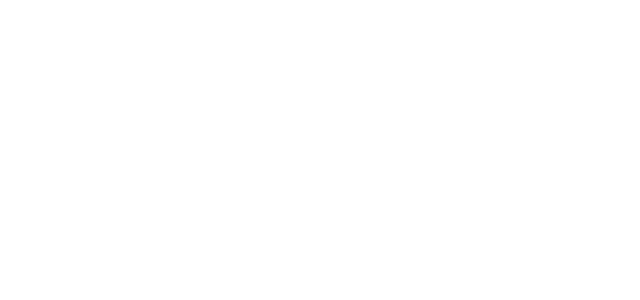
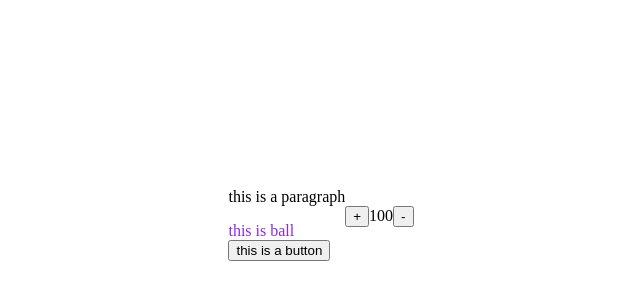
Before and after one commit to sselvaorg/GameBang, a React (Vite) app: page /todo in a window 1280 px wide. Before the commit this address had no page. Shown: the part 192-492 px from the top of the page, without its empty margins (327-967 px from the left). Built offline with nearby package versions, Linux system fonts and the light colour scheme.

Commit message:
third commit

```diff
--- a/src/App.jsx
+++ b/src/App.jsx
@@ -2,6 +2,8 @@
 import {BrowserRouter as Router, Routes, Route} from 'react-router-dom';
 
 import Library from './Pages/Library';
+import Home from './Pages/Home';
+import Todo from '../src/Pages/Todo';
 
 function App(){
   return (
@@ -9,6 +11,8 @@
       <Router>
         <Routes>
           <Route path="lib" element={<Library/>} />
+          <Route path="home" element={<Home/>}/>
+          <Route path="todo" element={<Todo/>} />
         </Routes>
       </Router>
       </>
--- a/src/Pages/Home.jsx
+++ b/src/Pages/Home.jsx
@@ -1 +1,8 @@
 import React from "react";
+
+function Home(){
+    return(
+        <h1>header</h1>
+    )
+}
+export default Home;
--- /dev/null
+++ b/src/Pages/Todo.jsx
@@ -0,0 +1,51 @@
+import { Flex } from "antd";
+import React from "react";
+import { useState } from "react";
+
+function Todo(){
+
+    // const handleChange=(e)=>{
+    //     console.log(e.target.innerText)
+    // }
+
+    const handleClick2=(value)=>{
+        console.log(`thanks for the change ${value}`)
+    }
+
+    const [count,setCount] = useState(100)
+    const [int,setInt] = useState(1)
+
+    function handleInc(){
+        setCount((precount)=>{return precount + 1})
+    }
+
+    function handleDec(){
+        setCount((precount)=>{return precount - 1})
+    }
+    const name = ['alphabet','ball','catcher']
+    function handleName(){
+        setInt((int)=> {return int = Math.floor(Math.random()*3)})
+    }
+
+    return(
+        <div style={{display:'flex',
+        width:'100vw',
+        height:'100vh',
+        alignItems: 'center',
+        justifyContent:'center'}}>
+        <div>
+            <p onDoubleClick={()=>handleClick2('selva')} >this is a paragraph</p>
+            <div style={{color:'blueviolet' }}>this is {name[int]}</div>
+            { /*using anonymous function */ }
+            <button onClick={()=>handleName()}>this is a button</button>
+        </div>
+        <div>
+            <button onClick={handleInc} >+</button>
+            <span>{count}</span>
+            <button onClick={handleDec} >-</button>
+            </div>
+        </div>
+
+    )
+}
+export default Todo;
```
